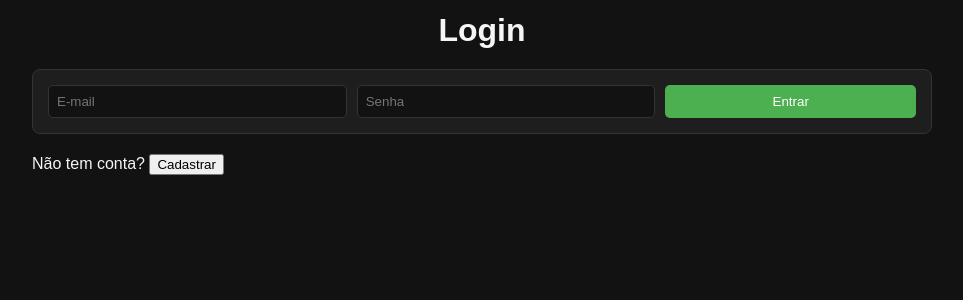
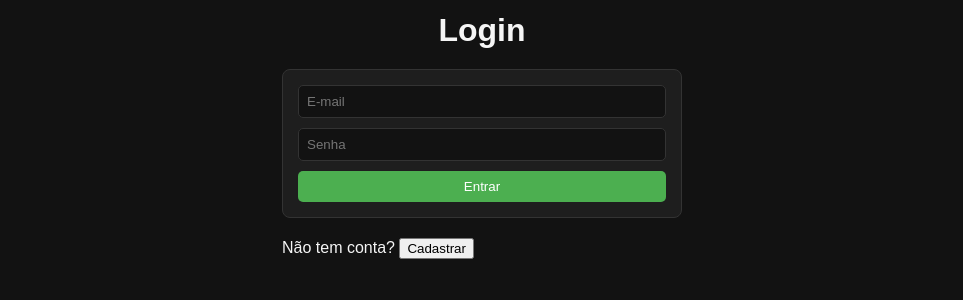
Before and after one commit to deoliveiratech/control-fin, a React (Vite) app: page / in a window 1280 px wide. Shown: the top 300 px of the page, without its empty margins (158-1121 px from the left). Built offline with nearby package versions, Linux system fonts and the light colour scheme; no server answers.

Commit message:
Protegendo as rotas do sistema

```diff
--- a/src/App.css
+++ b/src/App.css
@@ -196,3 +196,54 @@ h1 {
     font-size: 0.9rem;
   }
 }
+
+/*FORM LOGIN*/
+.container-login {
+  max-width: 400px;
+  flex-direction: column;
+  margin: auto;
+  margin-top: 5px;;
+  padding: 2px;
+}
+.form-login {
+  display: flex;
+  flex-direction: column;
+  gap: 10px;
+  margin-bottom: 20px;
+  background-color: var(--card-color);
+  padding: 15px;
+  border-radius: 8px;
+  border: 1px solid var(--border-color);
+  flex-wrap: wrap;
+}
+
+.form-login input,
+.form-login select {
+  padding: 8px;
+  border: 1px solid var(--border-color);
+  border-radius: 5px;
+  background-color: var(--bg-color);
+  color: var(--text-color);
+  flex: 1 1 15px;
+}
+
+.form-login input:focus,
+.form-login select:focus {
+  outline: none;
+  border-color: var(--accent-color);
+}
+
+.form-login button {
+  padding: 8px 16px;
+  background-color: var(--accent-color);
+  color: white;
+  border: none;
+  border-radius: 5px;
+  cursor: pointer;
+  flex: 1 1 15px;
+}
+
+.form-login button:hover {
+  background-color: var(--accent-hover);
+}
+/*FIM*/
--- a/src/App.jsx
+++ b/src/App.jsx
@@ -3,6 +3,7 @@ import Dashboard from './pages/Dashboard';
 import FinanceList from './pages/FinanceList';
 import { AuthProvider } from './firebase/AuthProvider';
 import Login from './pages/Login';
+import PrivateRoute from './components/PrivateRoute';
 
 import './App.css'
 
@@ -13,8 +14,19 @@ function App() {
       <BrowserRouter>
         <Routes>
           <Route path="/" element={<Login />} />
-          <Route path="/dash" element={<Dashboard />} />
-          <Route path="/list/:type" element={<FinanceList />} />
+
+            <Route path="/dash" element={
+              <PrivateRoute>
+                <Dashboard />
+              </PrivateRoute>
+              }/>
+
+            <Route path="/list/:type" element={
+              <PrivateRoute>
+                <FinanceList />
+              </PrivateRoute>
+              }/>
+
         </Routes>
       </BrowserRouter>
     </AuthProvider>
--- /dev/null
+++ b/src/components/PrivateRoute.jsx
@@ -0,0 +1,18 @@
+import { Navigate } from 'react-router-dom';
+import { useAuth } from '../firebase/AuthProvider';
+
+function PrivateRoute({ children }) {
+  const { user, loading } = useAuth();
+
+  if (loading) {
+    return <p>Carregando...</p>;
+  }
+
+  if (!user) {
+    return <Navigate to="/" />;
+  }
+
+  return children;
+}
+
+export default PrivateRoute;
--- a/src/firebase/auth.js
+++ b/src/firebase/auth.js
@@ -1,4 +1,4 @@
-import { getAuth, createUserWithEmailAndPassword, signInWithEmailAndPassword, signOut } from 'firebase/auth';
+import { createUserWithEmailAndPassword, signInWithEmailAndPassword, signOut } from 'firebase/auth';
 import { auth } from '../firebase/config'; // Import your Firebase app configuration
 
 export const cadastrar = (email, senha) => {
--- a/src/pages/Dashboard.jsx
+++ b/src/pages/Dashboard.jsx
@@ -60,10 +60,19 @@ function Dashboard() {
     navigate(`/list/${type}`);
   };
 
+  const handleLogout = async () => {
+    try { await deslogar();
+      navigate('/');
+
+    } catch (error) {
+      console.log('Erro ao deslogar: ', error);
+    }
+  }
+
   return (
     <div className="container">
       <h1>CtrlFin</h1>
-      <button onClick={deslogar}>Sair</button>
+      <button onClick={handleLogout}>Sair</button>
 
       <div className="dashboard">
         <div className="card" onClick={() => handleNavigate('receitas')}>
--- a/src/pages/Login.jsx
+++ b/src/pages/Login.jsx
@@ -23,9 +23,9 @@ function Login() {
   };
 
   return (
-    <div className="container">
+    <div className="container-login">
       <h1>{isLogin ? 'Login' : 'Cadastro'}</h1>
-      <form onSubmit={handleSubmit} className="form">
+      <form onSubmit={handleSubmit} className="form-login">
         <input
           type="email"
           placeholder="E-mail"
```
Also changed, not shown: 1 other file (tests, documents, lock files or other folders).
